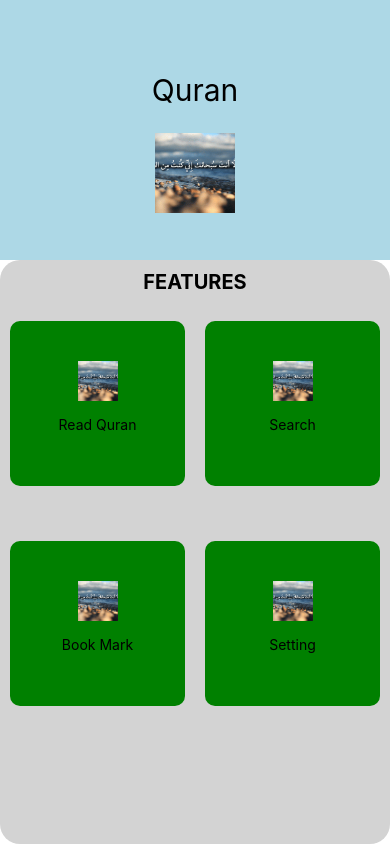
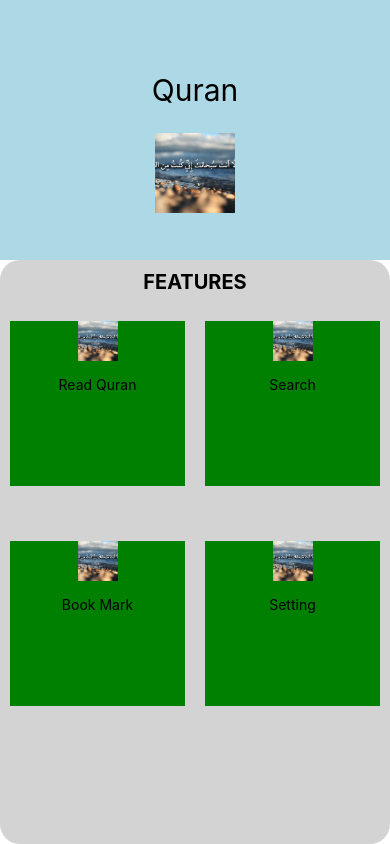
Before and after one commit to Asfand-yarkhan/First-Project, a React Native app: screen / in a window 390 px wide. Built offline with nearby package versions, Linux system fonts and the light colour scheme.

Commit message:
firsProject

```diff
--- a/App.js
+++ b/App.js
@@ -65,13 +65,10 @@ const styles = StyleSheet.create({
   button: {
     alignItems: 'center',
     backgroundColor: 'green',
-    padding: 40,
-    borderRadius: 10,
+    // padding: 40,
+    // borderRadius: 10,
     width: '45%',
     height: '75%',
-
-
-
   },
 });
 export default App;
```
